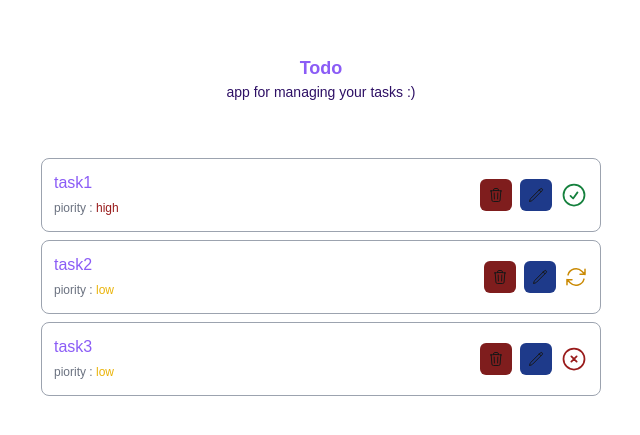
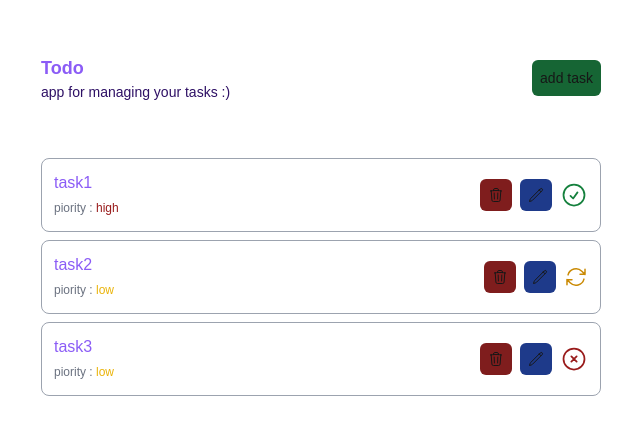
Before and after one commit to atiehZargarani/todolist-nextjs, a Next.js app: page / in a window 1280 px wide. Shown: the part 155-590 px from the top of the page, without its empty margins (319-959 px from the left). Built offline with nearby package versions, Linux system fonts and the light colour scheme.

Commit message:
feat : add button for new task

```diff
--- /dev/null
+++ b/src/components/AddTask.jsx
@@ -0,0 +1,8 @@
+
+export default function AddTask() {
+  return (
+    <div>
+
+    </div>
+  );
+}
--- a/src/components/TheHeader.jsx
+++ b/src/components/TheHeader.jsx
@@ -3,10 +3,15 @@ import Image from "next/image";
 export default function TheHeader({title,description}) {
   return (
 
-   <div className="text-center">
+  <div className="flex items-center justify-between px-10">
+     <div className="">
    <h1 className="text-violet-500 font-bold text-lg">{title}</h1>
    <h3 className="text-violet-950 text-sm">{description}</h3>
    </div>
+   <div>
+    <button className="bg-green-800 p-2 rounded-md text-sm">add task</button>
+   </div>
+  </div>
 
   );
 }
```
